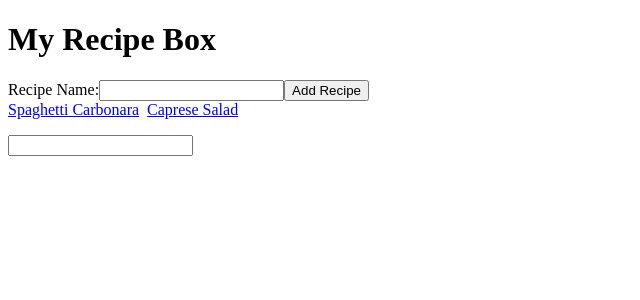
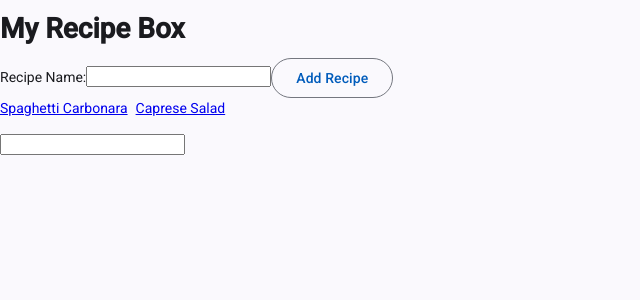
Before and after one commit to kjenzri/angular-ai-tutor, an Angular app: page / in a window 1280 px wide. Shown: the top 300 px of the page, without its empty margins (0-640 px from the left). Built offline with nearby package versions, Linux system fonts and the light colour scheme.

Commit message:
add angular material

```diff
--- a/angular.json
+++ b/angular.json
@@ -25,6 +25,7 @@
               }
             ],
             "styles": [
+              "src/material-theme.scss",
               "src/styles.css"
             ]
           },
--- a/package.json
+++ b/package.json
@@ -23,10 +23,12 @@
   "private": true,
   "packageManager": "npm@11.6.4",
   "dependencies": {
+    "@angular/cdk": "^21.0.5",
     "@angular/common": "^21.0.0",
     "@angular/compiler": "^21.0.0",
     "@angular/core": "^21.0.0",
     "@angular/forms": "^21.0.0",
+    "@angular/material": "^21.0.5",
     "@angular/platform-browser": "^21.0.0",
     "@angular/router": "^21.0.0",
     "rxjs": "~7.8.0",
--- a/src/app/recipe-form/recipe-form.html
+++ b/src/app/recipe-form/recipe-form.html
@@ -1,5 +1,5 @@
 <form [formGroup]="recipeForm">
     <label for="name">Recipe Name:</label>
     <input id="name" type="text" formControlName="name" />
-    <button type="button" (click)="add()">Add Recipe</button>
+    <button type="button" (click)="add()" mat-stroked-button color="primary" >Add Recipe</button>
 </form>
--- a/src/app/recipe-form/recipe-form.ts
+++ b/src/app/recipe-form/recipe-form.ts
@@ -1,10 +1,13 @@
 import { Component, inject } from '@angular/core';
 import { FormBuilder, Validators, ReactiveFormsModule } from '@angular/forms';
 import { Recipe } from '../recipe';
+import { MatButtonModule } from '@angular/material/button';
 
 @Component({
   selector: 'app-recipe-form',
-  imports: [ ReactiveFormsModule ],
+  imports: [ ReactiveFormsModule,
+    MatButtonModule
+   ],
   templateUrl: './recipe-form.html',
   styleUrl: './recipe-form.css',
 })
--- a/src/index.html
+++ b/src/index.html
@@ -6,6 +6,8 @@
   <base href="/">
   <meta name="viewport" content="width=device-width, initial-scale=1">
   <link rel="icon" type="image/x-icon" href="favicon.ico">
+  <link href="https://fonts.googleapis.com/css2?family=Roboto:wght@300;400;500&display=swap" rel="stylesheet">
+  <link href="https://fonts.googleapis.com/icon?family=Material+Icons" rel="stylesheet">
 </head>
 <body>
   <app-root></app-root>
--- /dev/null
+++ b/src/material-theme.scss
@@ -0,0 +1,37 @@
+
+// Include theming for Angular Material with `mat.theme()`.
+// This Sass mixin will define CSS variables that are used for styling Angular Material
+// components according to the Material 3 design spec.
+// Learn more about theming and how to use it for your application's
+// custom components at https://material.angular.dev/guide/theming
+@use '@angular/material' as mat;
+
+html {
+  height: 100%;
+  @include mat.theme((
+    color: (
+      primary: mat.$azure-palette,
+      tertiary: mat.$blue-palette,
+    ),
+    typography: Roboto,
+    density: 0,
+  ));
+}
+
+body {
+  // Default the application to a light color theme. This can be changed to
+  // `dark` to enable the dark color theme, or to `light dark` to defer to the
+  // user's system settings.
+  color-scheme: light;
+
+  // Set a default background, font and text colors for the application using
+  // Angular Material's system-level CSS variables. Learn more about these
+  // variables at https://material.angular.dev/guide/system-variables
+  background-color: var(--mat-sys-surface);
+  color: var(--mat-sys-on-surface);
+  font: var(--mat-sys-body-medium);
+
+  // Reset the user agent margin.
+  margin: 0;
+  height: 100%;
+}
```
Also changed, not shown: 1 other file (tests, documents, lock files or other folders).
